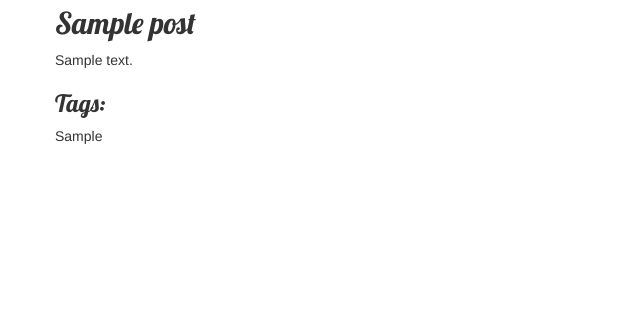
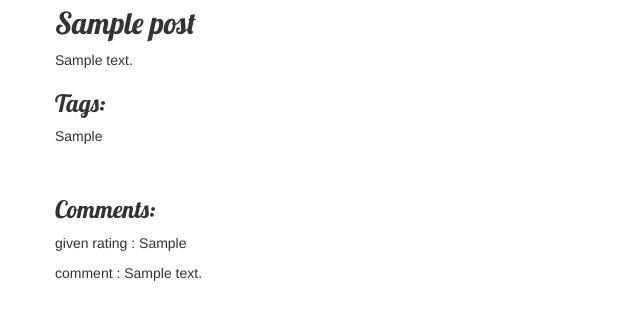
Before and after one commit to wiradani/django-first-blog, a Django app: page /post/1/ in a window 1280 px wide. Shown: the part 205-525 px from the top of the page, without its empty margins (0-640 px from the left). Run offline with Django 3.2, Linux system fonts and the light colour scheme; tables that the repository leaves empty hold one stand-in row (values such as "Sample post"); some libraries are stand-ins or nearby versions.

Commit message:
add fungsi komentar dan rating

```diff
--- a/blog/forms.py
+++ b/blog/forms.py
@@ -2,6 +2,7 @@ from django import forms
 
 from .models import Post
 from .models import Tag
+from .models import Comment
 
 FAVORITE_COLORS_CHOICES = [
     ('blue', 'Blue'),
@@ -28,3 +29,10 @@ class AddTagForm(forms.Form):
 
 class FilterForm(forms.Form):
     fil = forms.CharField(label='your tags', max_length=100)
+
+
+class CommentForm(forms.ModelForm):
+
+    class Meta:
+        model = Comment
+        fields = ('rating','text')
--- a/blog/models.py
+++ b/blog/models.py
@@ -24,3 +24,12 @@ class Tag(models.Model):
 
     def __str__(self):
         return self.tag
+
+
+class Comment(models.Model):
+    post = models.ForeignKey(Post, on_delete=models.CASCADE)
+    rating = models.CharField(max_length=60)
+    text = models.TextField()
+
+    def __str__(self):
+        return self.text
--- a/blog/templates/blog/post_detail.html
+++ b/blog/templates/blog/post_detail.html
@@ -9,12 +9,21 @@
         {% endif %}
         <a class="btn btn-default" href="{% url 'post_edit' pk=post.pk %}"><span class="glyphicon glyphicon-pencil"></span></a>
         <a class="btn btn-default" href="{% url 'add_tag_post' pk=post.pk %}"><span class="glyphicon glyphicon-tag"></span></a>
-        <a class="btn btn-default" href="{% url 'post_edit' pk=post.pk %}"><span class="glyphicon glyphicon-comment"></span></a>
+        <a class="btn btn-default" href="{% url 'add_comment' pk=post.pk %}"><span class="glyphicon glyphicon-comment"></span></a>
         <h2>{{ post.title }}</h2>
         <p>{{ post.text|linebreaksbr }}</p>
         <h3>Tags:</h3>
         {%for tag in tag %}
-        <p>{{ tag }}</p>
+            <p>{{ tag }}</p>
+        {% endfor %}
+        <br>
+        <h3>Comments:</h3>
+        {%for comment in comment %}
+        <div>
+            <p> given rating : {{ comment.rating }}</p>
+            <p> comment : {{ comment.text }}</p>
+        </div>
+        <br>
         {% endfor %}
 
     </div>
--- a/blog/urls.py
+++ b/blog/urls.py
@@ -8,5 +8,6 @@ urlpatterns = [
     path('post/<int:pk>/edit/', views.post_edit, name='post_edit'),
     path('tag/new/', views.tag_new, name='tag_new'),
     path('tag/add/<int:pk>/', views.add_tag_post, name='add_tag_post'),
+    path('comment/add/<int:pk>/', views.add_comment, name='add_comment'),
 
 ]
--- a/blog/views.py
+++ b/blog/views.py
@@ -2,11 +2,13 @@ from django.shortcuts import render
 from django.utils import timezone
 from .models import Post
 from .models import Tag
+from .models import Comment
 from django.shortcuts import render, get_object_or_404
 from .forms import PostForm
 from .forms import TagForm
 from .forms import AddTagForm
 from .forms import FilterForm
+from .forms import CommentForm
 from django.shortcuts import redirect
 
 def post_list(request):
@@ -24,7 +26,8 @@ def post_list(request):
 def post_detail(request, pk):
     post = get_object_or_404(Post, pk=pk)
     tag = Tag.objects.filter(posts__id=pk)
-    return render(request, 'blog/post_detail.html', {'post': post, 'tag':tag})
+    comment = Comment.objects.filter(post__pk=pk)
+    return render(request, 'blog/post_detail.html', {'post': post, 'tag':tag ,'comment':comment})
 
 
 def post_new(request):
@@ -93,3 +96,16 @@ def add_tag_post(request ,pk):
     else:
         form = AddTagForm()
     return render(request, 'blog/post_add_tag.html', {'form': form})
+
+
+def add_comment(request, pk):
+    if request.method == "POST":
+        form = CommentForm(request.POST)
+        post = Post.objects.get(pk=pk)
+        if form.is_valid():
+            comment = Comment( post=post, rating=form.cleaned_data['rating'], text=form.cleaned_data['text'])
+            comment.save()
+            return redirect('post_detail', pk=post.pk)
+    else:
+        form = CommentForm()
+    return render(request, 'blog/post_add_tag.html', {'form': form})
```
Also changed, not shown: blog/templates/blog/add_comment.html (added, +9 -0 lines), blog/migrations/0003_comment.py (added).
